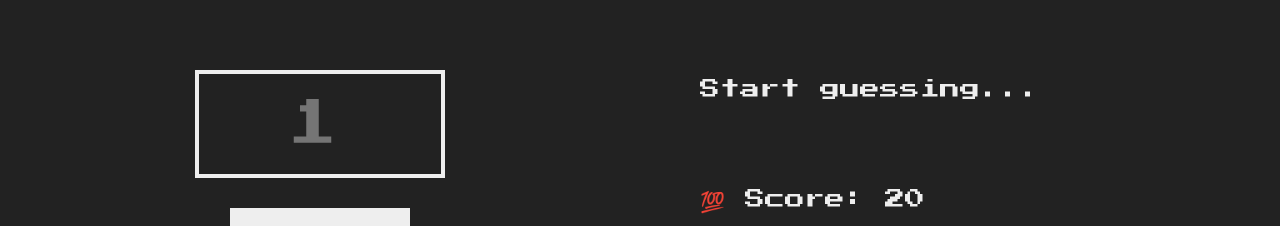
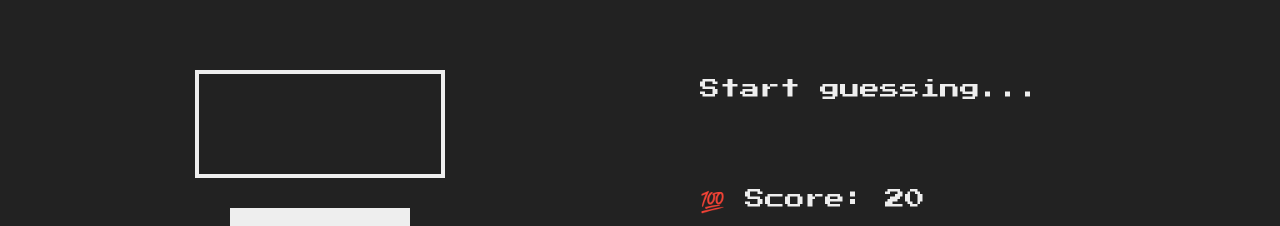
Before and after one commit to Kornass/Guess-number, a plain HTML site: page index.html in a window 1280 px wide. Shown: the part 371-597 px from the top of the page. Drawn offline with Linux system fonts and the light colour scheme.

Commit message:
ReadMe updated, final corrections made

```diff
--- a/index.html
+++ b/index.html
@@ -17,7 +17,7 @@
     </header>
     <main>
       <section class="left">
-        <input type="number" class="guess" min="1" max="20" placeholder="1" />
+        <input type="number" class="guess" min="1" max="20" />
         <button class="btn check">Check!</button>
       </section>
       <section class="right">
```
Also changed, not shown: 1 other file.
